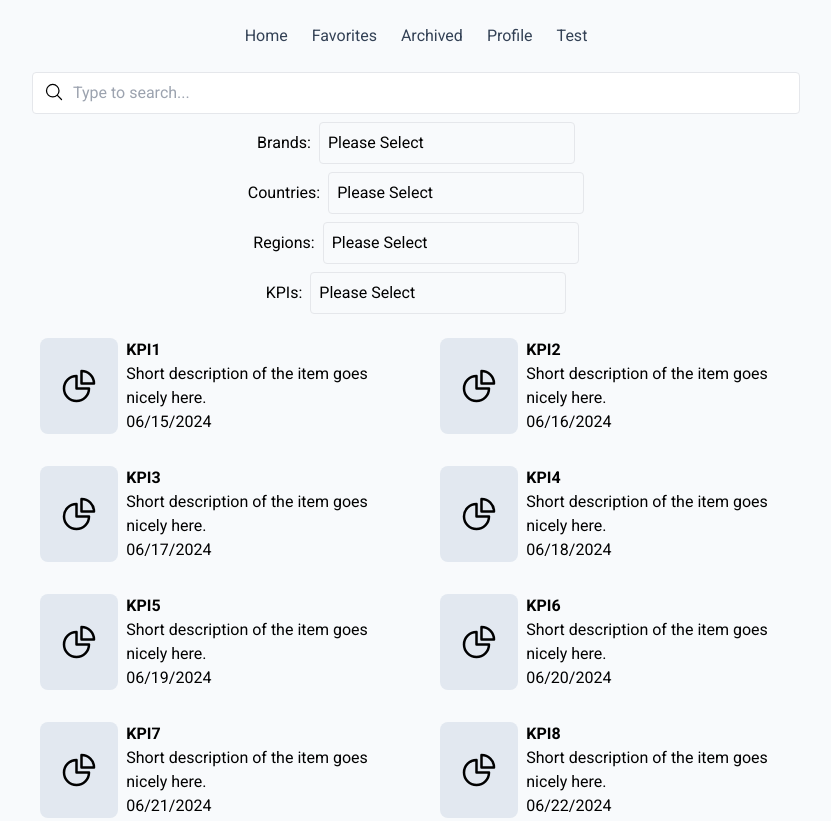
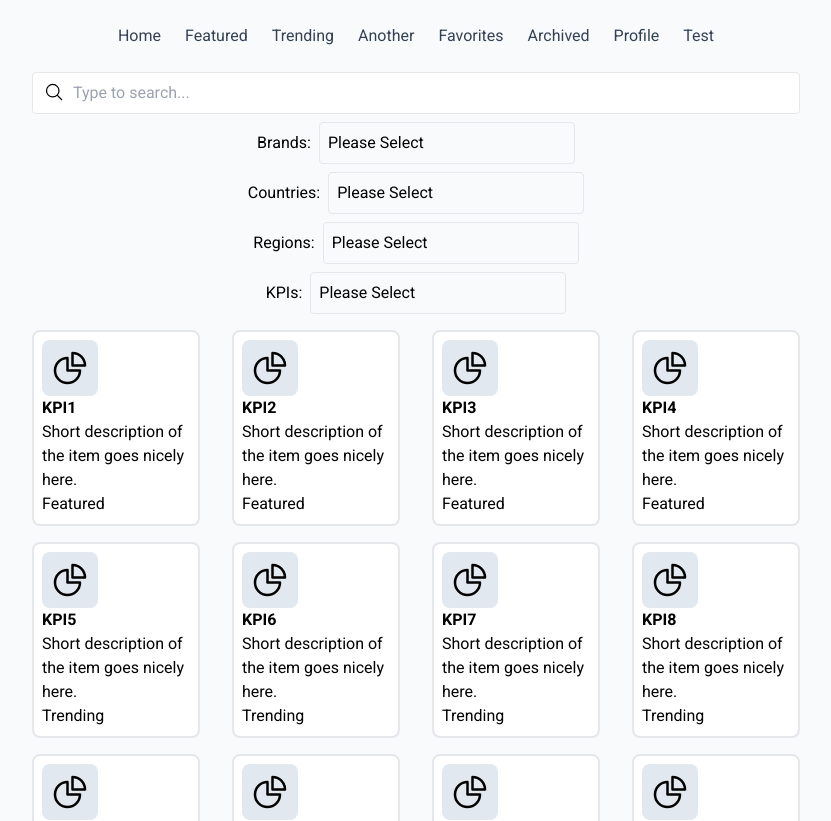
Before and after one commit to AndriiAnisimov/kpi, a Next.js app: page / in a window 1280 px wide. Shown: the top 821 px of the page, without its empty margins (224-1055 px from the left). Built offline with nearby package versions, Linux system fonts and the light colour scheme.

Commit message:
Corrected structure, views

```diff
--- /dev/null
+++ b/app/another/page.tsx
@@ -0,0 +1,16 @@
+"use client";
+import { Provider } from "react-redux";
+import { store } from "@/store";
+import AssetList from "@/components/AssetList";
+
+export default function TestPage() {
+  return (
+    <Provider store={store}>
+      <AssetList
+        category="Another"
+        title="Another"
+        subtitle="Another assets"
+      />
+    </Provider>
+  );
+}
--- /dev/null
+++ b/app/featured/page.tsx
@@ -0,0 +1,16 @@
+"use client";
+import { Provider } from "react-redux";
+import { store } from "@/store";
+import AssetList from "@/components/AssetList";
+
+export default function TestPage() {
+  return (
+    <Provider store={store}>
+      <AssetList
+        category="Featured"
+        title="Featured"
+        subtitle="Curated top picks from this week"
+      />
+    </Provider>
+  );
+}
--- /dev/null
+++ b/app/trending/page.tsx
@@ -0,0 +1,16 @@
+"use client";
+import { Provider } from "react-redux";
+import { store } from "@/store";
+import AssetList from "@/components/AssetList";
+
+export default function TestPage() {
+  return (
+    <Provider store={store}>
+      <AssetList
+        category="Trending"
+        title="Trending"
+        subtitle="Most popular by community"
+      />
+    </Provider>
+  );
+}
--- a/components/Asset.tsx
+++ b/components/Asset.tsx
@@ -20,17 +20,15 @@ export default function Asset({ itemClass, asset, useLink }: AssetProps) {
   const handleCloseModal = () => setOpenModal(null);
 
   const content = (
-    <>
-      <div className="flex justify-center items-center bg-slate-200 rounded-lg w-24 h-24">
+    <article>
+      <div className="flex justify-center items-center bg-slate-200 rounded-lg w-14 h-14">
         <ChartPieIcon className="size-10" />
       </div>
 
-      <article>
-        <p className="font-bold">{asset.name}</p>
-        <p>{asset.short_description}</p>
-        <p>{asset.date}</p>
-      </article>
-    </>
+      <p className="font-bold">{asset.name}</p>
+      <p>{asset.short_description}</p>
+      <p>{asset.category}</p>
+    </article>
   );
 
   return (
--- a/components/AssetList.tsx
+++ b/components/AssetList.tsx
@@ -32,13 +32,13 @@ export default function AssetsList({ category, title, subtitle }: AssetListInter
             </>
           )}
 
-          <ul className="grid gap-x-8 gap-y-4 grid-cols-2 mt-4">
+          <ul className="grid gap-x-8 gap-y-4 grid-cols-4 mt-4">
             {categorizedAssets.map((asset) => (
               <Asset
                 key={asset.id}
                 asset={asset}
                 itemClass={`flex gap-2 p-2 ${
-                  category === "Featured" ? "border-2 rounded-lg bg-white hover:bg-slate-200" : "hover:bg-white"
+                  category === "All" ? "border-2 rounded-lg bg-white hover:bg-slate-200" : "hover:bg-white"
                 } hover:cursor-pointer`}
                 useLink={category === "All"}
               />
--- a/components/NavBar.tsx
+++ b/components/NavBar.tsx
@@ -13,6 +13,9 @@ function NavLink({ title, url }: { title: string, url: string }) {
 export default function NavBar() {
   const [links, setLinks] = useState([
     ["Home", "/"],
+    ["Featured", "/featured"],
+    ["Trending", "/trending"],
+    ["Another", "/another"],
     ["Favorites", "/favorites"],
     ["Archived", "/archived"],
     ["Profile", "/profile"],
```
Also changed, not shown: app/page.tsx (+22 -5 lines).
